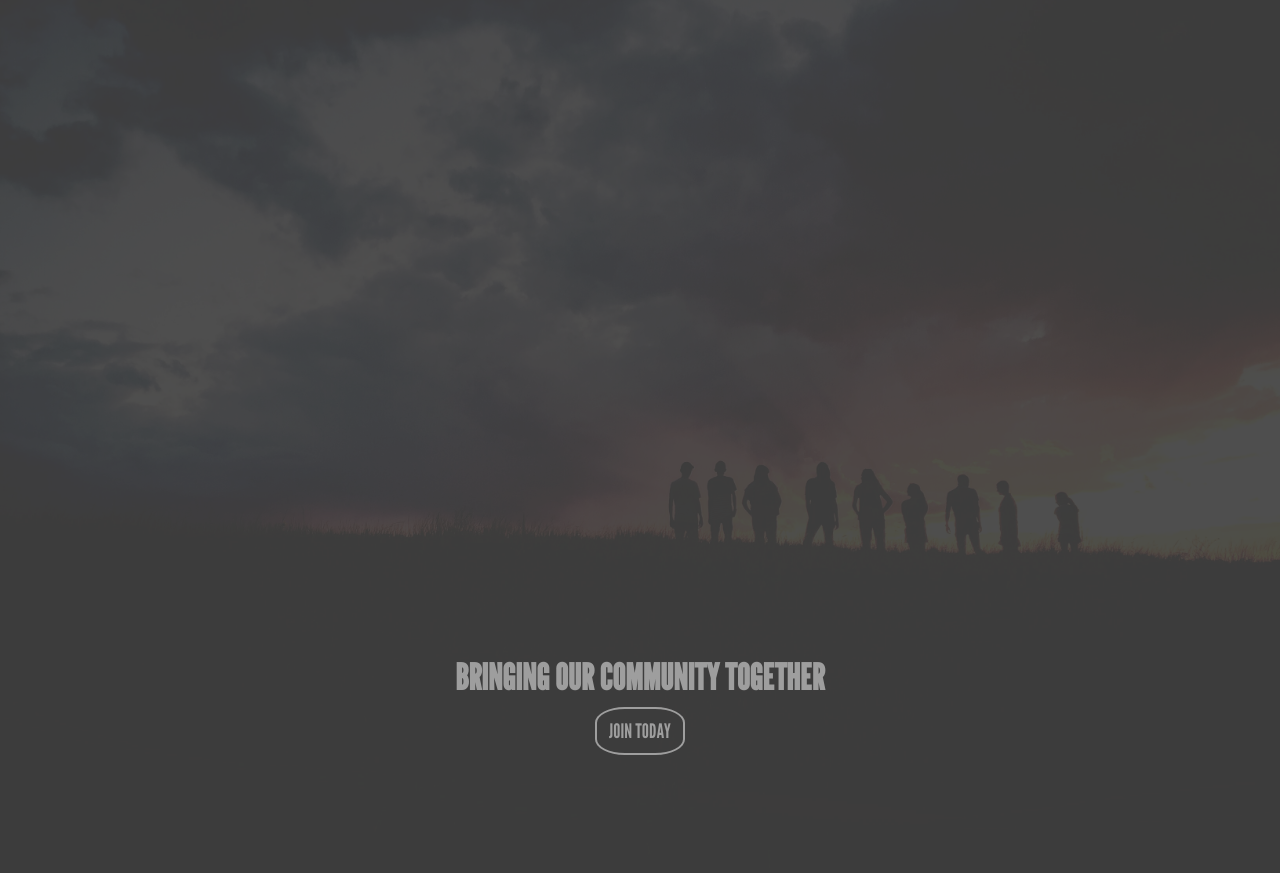
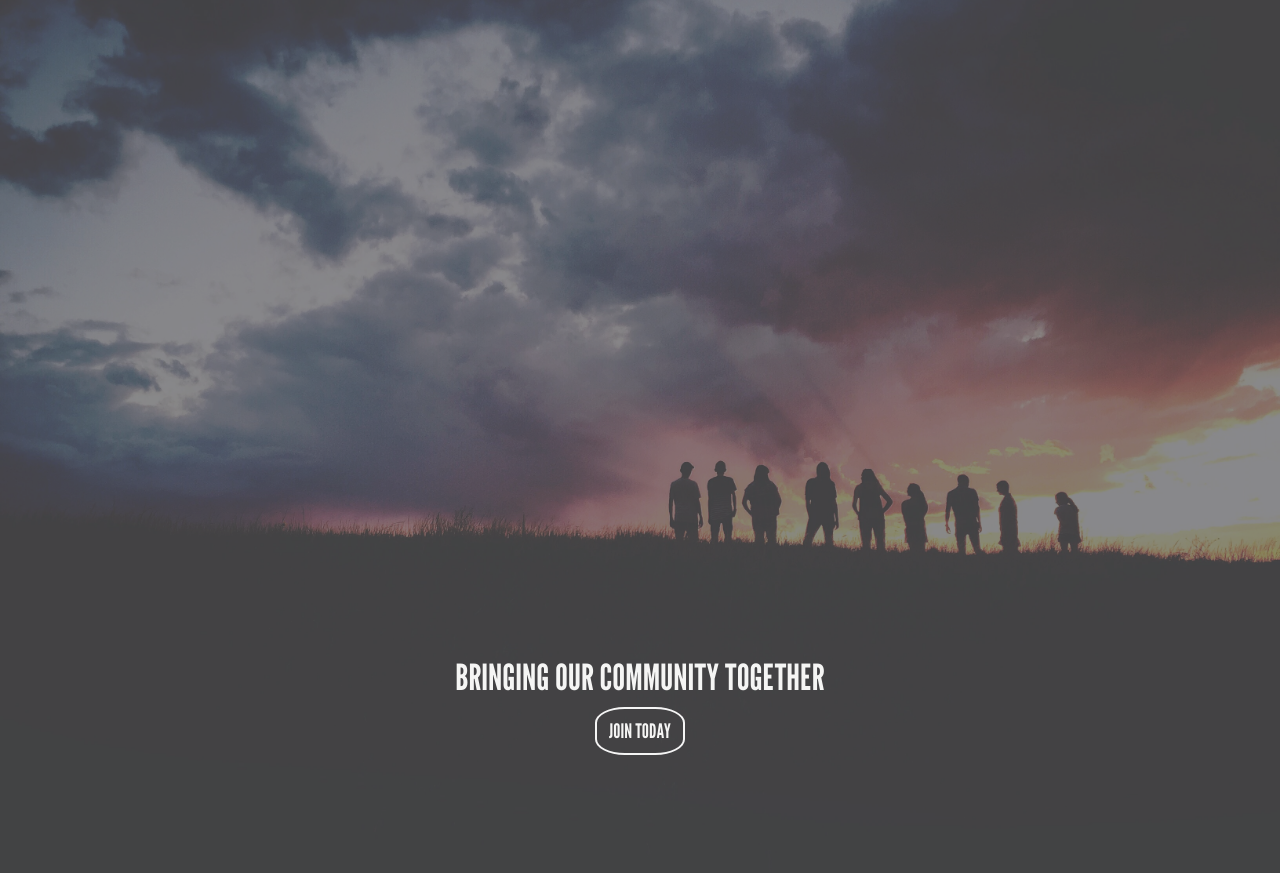
Before and after one commit to btslagle/solo_wireframe, a plain HTML site: page index.html in a window 1280 px wide. Shown: the part 79-952 px from the top of the page. Drawn offline with nearby package versions, Linux system fonts and the light colour scheme.

Commit message:
Correct html for validation

```diff
--- a/index.css
+++ b/index.css
@@ -113,6 +113,7 @@ align-self: center;
 .actions a + a::before {
     content:" | " ;
     margin-right: 8px;
+
 }
 
 li a {
@@ -157,20 +158,6 @@ img {
     bottom: 20%;
 }
 
-.hero img {
-    filter: contrast(30%);
-}
-
-.color-wash {
-    position: absolute;
-    top: 0;
-    bottom: 0;
-    left: 0;
-    right: 0;
-    background-color: hsla(240, 1%, 17%, 0.7);
-    z-index: 10;
-}
-
 .Comming_Soon  {
 text-transform: uppercase;
 color: black;
@@ -191,21 +178,39 @@ margin-top: 200px;
     color: hsl(32, 92%, 33%);
 }
 
+
+.hero img {
+    filter: contrast(50%);
+}
+
+.color-wash {
+    position: absolute;
+    top: 0;
+    bottom: 0;
+    left: 0;
+    right: 0;
+    background-color: hsla(222, 18%, 11%, 0.3);
+    z-index: 10;
+}
+
+
 .call-to-action {
     width: 100%;
     text-transform: uppercase;
     text-align: center;
-    z-index: 15;
+    z-index: 20;
 }
 
 .call-to-action a {
     font-size: 20px;
     display: inline-block;
-    border: 2px solid hsl(0, 0%, 62%);
+    border: 2px solid hsl(0, 0%, 96%);
     border-radius: 33%;
     padding: 12px;
     margin-top: 12px;
     text-align: center;
+    color: hsl(36, 4%, 96%);
+
 }
 .call-to-action a:hover{
     color: hsl(32, 92%, 33%);
@@ -216,9 +221,9 @@ margin-top: 200px;
 
 .call-to-action p {
     font-size: 36px;
-    color: hsl(0, 0%, 62%);
+    color: hsl(36, 4%, 96%);
     text-align: center;
-    font-weight: 600;
+    font-weight: 500;
 }
 
 
--- a/index.html
+++ b/index.html
@@ -36,7 +36,7 @@
 
 
     <div class="hero">
-        <div class="color-wash">&nbsp:</div>
+        <div class="color-wash">&nbsp;</div>
         <img src="community.webp" alt="A team of people enjoying a sunset.">
 
 
```
